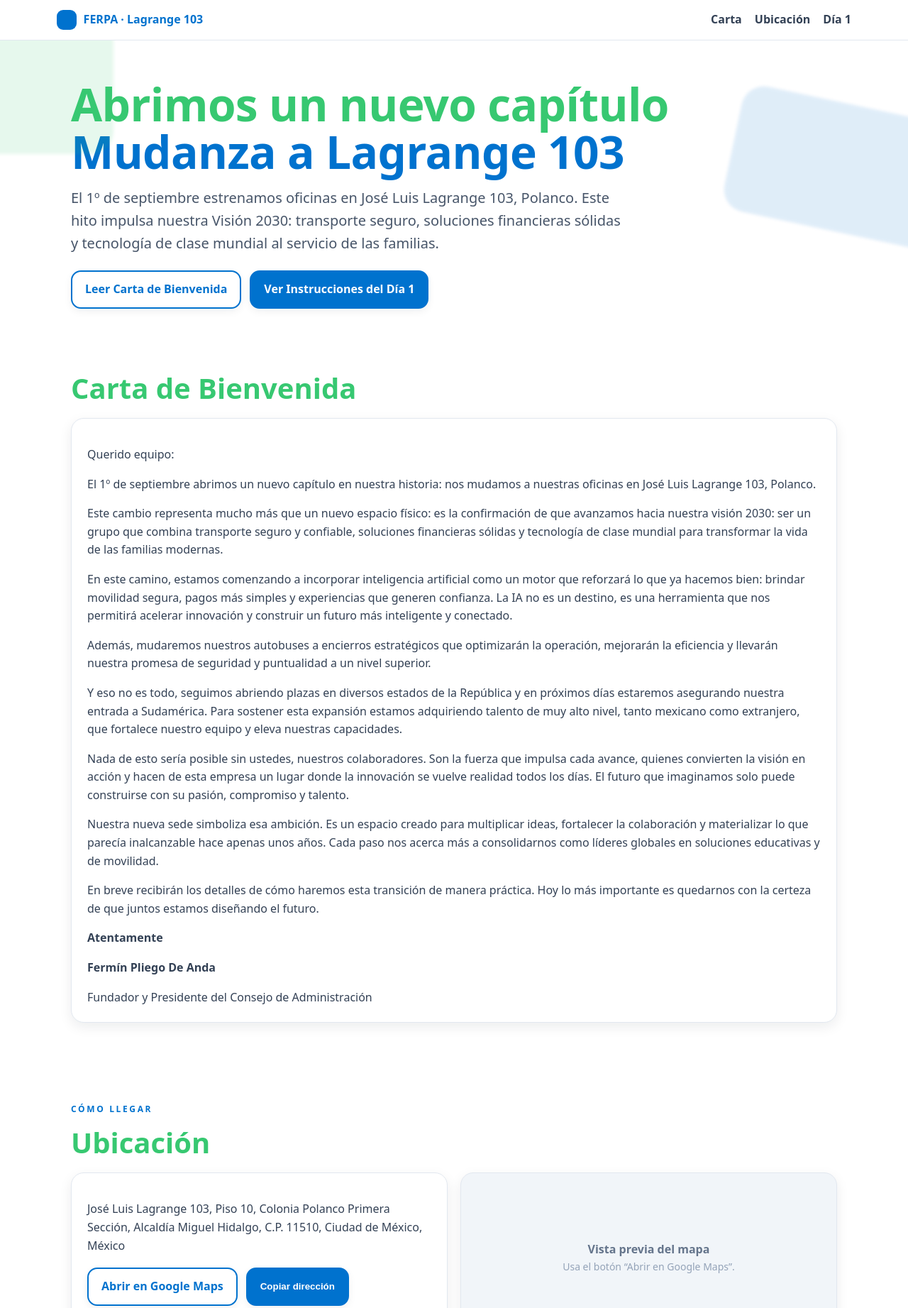
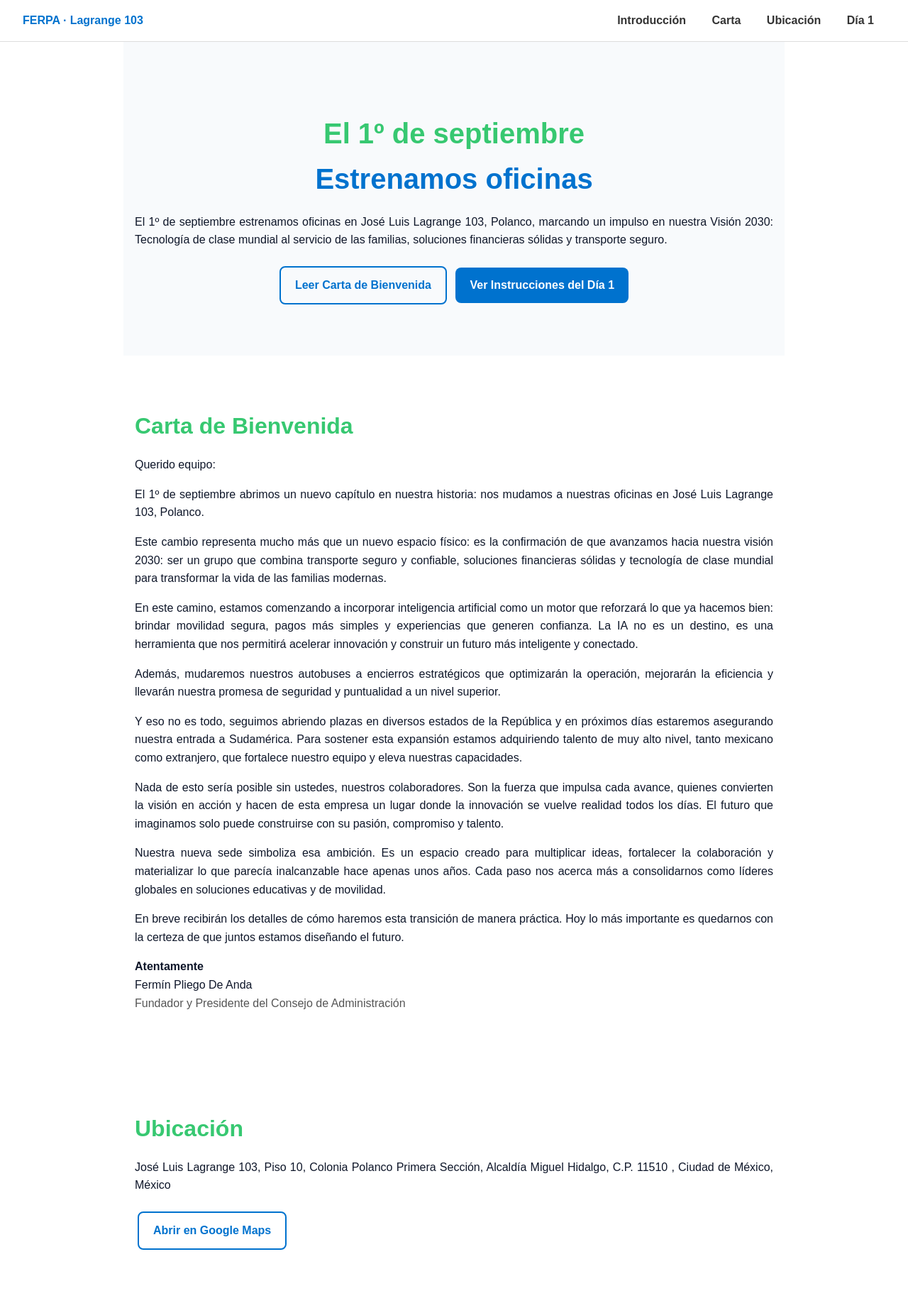
Before and after one commit to Ericote1974/Lagrange-103, a plain HTML site: page index.html in a window 1280 px wide. Shown: the top 1843 px of the page at 71% size. Drawn offline with Linux system fonts and the light colour scheme.

Commit message:
Update index.html

```diff
--- a/index.html
+++ b/index.html
@@ -1,234 +1,194 @@
-<!doctype html>
+<!DOCTYPE html>
 <html lang="es">
 <head>
-  <meta charset="utf-8" />
-  <meta name="viewport" content="width=device-width,initial-scale=1" />
-  <title>Lagrange 103 · Bienvenida e Instrucciones</title>
-  <meta name="description" content="Carta de bienvenida, ubicación e instrucciones para la inauguración de oficinas en José Luis Lagrange 103, Polanco." />
+  <meta charset="UTF-8">
+  <meta name="viewport" content="width=device-width, initial-scale=1.0">
+  <title>Lagrange 103 · Bienvenida</title>
   <style>
-    :root{
-      --primary:#0072CE;   /* azul */
-      --accent:#37C871;    /* verde */
-      --dark:#0F172A;      /* gris muy oscuro */
-      --text:#334155;      /* gris texto */
-      --bg:#FFFFFF;
-      --muted:#F1F5F9;
-      --radius:18px;
-      --shadow:0 6px 18px rgba(15,23,42,.08);
-      --shadow-sm:0 4px 12px rgba(15,23,42,.06);
+    body {
+      font-family: Arial, sans-serif;
+      margin: 0;
+      background: #fff;
+      color: #0f172a;
+      line-height: 1.6;
     }
-    *{box-sizing:border-box}
-    html,body{margin:0;padding:0;background:var(--bg);color:var(--text);font:16px/1.6 system-ui,-apple-system,Segoe UI,Roboto,Ubuntu,"Helvetica Neue",Arial,"Noto Sans","Apple Color Emoji","Segoe UI Emoji"}
-    a{color:var(--primary);text-decoration:none}
-    a:hover{text-decoration:underline}
-    .container{max-width:1120px;margin:0 auto;padding:0 20px}
-    /* Header */
-    header{
-      position:sticky;top:0;z-index:50;
-      background:rgba(255,255,255,.85);backdrop-filter:saturate(140%) blur(6px);
-      border-bottom:1px solid #E2E8F0;
+    header {
+      position: sticky;
+      top: 0;
+      background: #fff;
+      border-bottom: 1px solid #ddd;
+      padding: 1rem 2rem;
+      display: flex;
+      justify-content: space-between;
+      align-items: center;
     }
-    .nav{display:flex;align-items:center;justify-content:space-between;padding:14px 0}
-    .brand{display:flex;align-items:center;gap:.6rem;font-weight:800;color:var(--primary)}
-    .brand-badge{width:28px;height:28px;border-radius:9px;background:var(--primary)}
-    .links{display:flex;gap:18px}
-    .links a{color:#334155;font-weight:600}
-    .links a:hover{color:#0f172a}
-    /* Hero */
-    .hero{position:relative;overflow:hidden}
-    .hero .container{padding:56px 20px 24px}
-    .h1{margin:0;font-weight:900;line-height:1.05;letter-spacing:-.02em}
-    .h1 .line1{display:block;color:var(--accent);font-size:clamp(34px,6vw,64px)}
-    .h1 .line2{display:block;color:var(--primary);font-size:clamp(34px,6vw,64px)}
-    .lead{max-width:780px;margin:16px 0 22px;font-size:clamp(16px,2.2vw,20px);color:#475569}
-    .cta{display:flex;flex-wrap:wrap;gap:12px}
-    .btn{display:inline-flex;align-items:center;gap:.5rem;padding:12px 18px;border-radius:14px;font-weight:700;border:2px solid var(--primary);box-shadow:var(--shadow-sm)}
-    .btn-primary{background:var(--primary);color:#fff;border-color:var(--primary)}
-    .btn-outline{color:var(--primary);background:#fff}
-    .shape-green,.shape-blue{
-      position:absolute;pointer-events:none;border-radius:32px;opacity:.12;filter:blur(2px)
+    header nav a {
+      margin: 0 1rem;
+      text-decoration: none;
+      color: #333;
+      font-weight: bold;
     }
-    .shape-green{width:220px;height:220px;left:-60px;top:-60px;background:var(--accent)}
-    .shape-blue{width:320px;height:180px;right:-70px;top:90px;background:var(--primary);transform:rotate(12deg)}
-    /* Sections */
-    section{scroll-margin-top:84px;padding:56px 0}
-    .section-title{margin:0 0 10px;font-weight:900;font-size:clamp(26px,3.6vw,40px);color:var(--accent)}
-    .section-kicker{margin:0 0 6px;text-transform:uppercase;font-size:12px;letter-spacing:.22em;font-weight:800;color:var(--primary)}
-    .card{
-      background:#fff;border:1px solid #E2E8F0;border-radius:var(--radius);box-shadow:var(--shadow);padding:22px
+    header nav a:hover {
+      color: #0072ce;
     }
-    .grid{display:grid;gap:18px}
-    @media (min-width:860px){ .grid-2{grid-template-columns:1fr 1fr} }
-    /* Lists */
-    ul{padding-left:22px}
-    ol{padding-left:22px}
-    /* Footer */
-    footer{border-top:1px solid #E2E8F0}
-    footer .container{padding:22px 20px;color:#64748B;font-size:14px;display:flex;flex-wrap:wrap;align-items:center;justify-content:space-between;gap:10px}
-    /* Utility */
-    .muted{background:var(--muted)}
-    .mt-8{margin-top:24px}
-    .mb-0{margin-bottom:0}
-    .mb-6{margin-bottom:18px}
-    .mb-10{margin-bottom:28px}
-    .strong{font-weight:800}
+    section {
+      max-width: 900px;
+      margin: 0 auto;
+      padding: 3rem 1rem;
+      text-align: justify;
+    }
+    section h2 {
+      font-size: 2rem;
+      margin-bottom: 1rem;
+      color: #37c871;
+    }
+    section h3 {
+      color: #0072ce;
+      margin-top: 1rem;
+    }
+    .hero {
+      text-align: center;
+      padding: 4rem 1rem;
+      background: #f8fafc;
+    }
+    .hero h1 {
+      font-size: 2.5rem;
+      color: #0072ce;
+      margin-bottom: 1rem;
+    }
+    .hero span {
+      color: #37c871;
+    }
+    .card {
+      border: 1px solid #ddd;
+      border-radius: 12px;
+      padding: 1rem 1.5rem;
+      margin-bottom: 1.5rem;
+      box-shadow: 0 2px 4px rgba(0,0,0,0.05);
+      text-align: justify;
+    }
+    footer {
+      border-top: 1px solid #ddd;
+      padding: 1rem 2rem;
+      font-size: 0.9rem;
+      color: #555;
+      text-align: center;
+    }
+    a.button {
+      display: inline-block;
+      margin: 0.5rem 0.25rem;
+      padding: 0.75rem 1.25rem;
+      border-radius: 8px;
+      font-weight: bold;
+      text-decoration: none;
+    }
+    a.primary {
+      background: #0072ce;
+      color: #fff;
+    }
+    a.secondary {
+      border: 2px solid #0072ce;
+      color: #0072ce;
+    }
   </style>
 </head>
 <body>
-
-  <!-- Header -->
   <header>
-    <div class="container nav">
-      <div class="brand">
-        <span class="brand-badge" aria-hidden="true"></span>
-        <span>FERPA · Lagrange&nbsp;103</span>
-      </div>
-      <nav class="links" aria-label="Principal">
+    <div><strong style="color:#0072ce">FERPA · Lagrange 103</strong></div>
+    <nav>
+      <a href="#introduccion">Introducción</a>
       <a href="#bienvenida">Carta</a>
       <a href="#ubicacion">Ubicación</a>
-        <a href="#dia1">Día&nbsp;1</a>
+      <a href="#instrucciones">Día 1</a>
     </nav>
-    </div>
   </header>
 
-  <!-- Hero -->
-  <div class="hero">
-    <div class="shape-green"></div>
-    <div class="shape-blue"></div>
-    <div class="container">
-      <h1 class="h1">
-        <span class="line1">Abrimos un nuevo capítulo</span>
-        <span class="line2">Mudanza a Lagrange&nbsp;103</span>
-      </h1>
-      <p class="lead">
-        El 1º de septiembre estrenamos oficinas en José Luis Lagrange 103, Polanco. Este hito impulsa nuestra Visión&nbsp;2030: transporte seguro, soluciones financieras sólidas y tecnología de clase mundial al servicio de las familias.
+  <!-- Introducción -->
+  <section class="hero" id="introduccion">
+    <h1><span>El 1º de septiembre</span><br/>Estrenamos oficinas</h1>
+    <p style="text-align: justify;">
+      El 1º de septiembre estrenamos oficinas en José Luis Lagrange 103, Polanco, marcando un impulso en nuestra Visión 2030: Tecnología de clase mundial al servicio de las familias, soluciones financieras sólidas y transporte seguro.
     </p>
-      <div class="cta">
-        <a class="btn btn-outline" href="#bienvenida">Leer Carta de Bienvenida</a>
-        <a class="btn btn-primary" href="#dia1">Ver Instrucciones del Día&nbsp;1</a>
-      </div>
-    </div>
-  </div>
+    <a href="#bienvenida" class="button secondary">Leer Carta de Bienvenida</a>
+    <a href="#instrucciones" class="button primary">Ver Instrucciones del Día 1</a>
+  </section>
 
   <!-- Carta de Bienvenida -->
   <section id="bienvenida">
-    <div class="container">
-      <h2 class="section-title">Carta de Bienvenida</h2>
-      <div class="card">
+    <h2>Carta de Bienvenida</h2>
     <p>Querido equipo:</p>
-        <p>El 1º de septiembre abrimos un nuevo capítulo en nuestra historia: nos mudamos a nuestras oficinas en José Luis Lagrange&nbsp;103, Polanco.</p>
-        <p>Este cambio representa mucho más que un nuevo espacio físico: es la confirmación de que avanzamos hacia nuestra visión&nbsp;2030: ser un grupo que combina transporte seguro y confiable, soluciones financieras sólidas y tecnología de clase mundial para transformar la vida de las familias modernas.</p>
+    <p>El 1º de septiembre abrimos un nuevo capítulo en nuestra historia: nos mudamos a nuestras oficinas en José Luis Lagrange 103, Polanco.</p>
+    <p>Este cambio representa mucho más que un nuevo espacio físico: es la confirmación de que avanzamos hacia nuestra visión 2030: ser un grupo que combina transporte seguro y confiable, soluciones financieras sólidas y tecnología de clase mundial para transformar la vida de las familias modernas.</p>
     <p>En este camino, estamos comenzando a incorporar inteligencia artificial como un motor que reforzará lo que ya hacemos bien: brindar movilidad segura, pagos más simples y experiencias que generen confianza. La IA no es un destino, es una herramienta que nos permitirá acelerar innovación y construir un futuro más inteligente y conectado.</p>
     <p>Además, mudaremos nuestros autobuses a encierros estratégicos que optimizarán la operación, mejorarán la eficiencia y llevarán nuestra promesa de seguridad y puntualidad a un nivel superior.</p>
     <p>Y eso no es todo, seguimos abriendo plazas en diversos estados de la República y en próximos días estaremos asegurando nuestra entrada a Sudamérica. Para sostener esta expansión estamos adquiriendo talento de muy alto nivel, tanto mexicano como extranjero, que fortalece nuestro equipo y eleva nuestras capacidades.</p>
     <p>Nada de esto sería posible sin ustedes, nuestros colaboradores. Son la fuerza que impulsa cada avance, quienes convierten la visión en acción y hacen de esta empresa un lugar donde la innovación se vuelve realidad todos los días. El futuro que imaginamos solo puede construirse con su pasión, compromiso y talento.</p>
     <p>Nuestra nueva sede simboliza esa ambición. Es un espacio creado para multiplicar ideas, fortalecer la colaboración y materializar lo que parecía inalcanzable hace apenas unos años. Cada paso nos acerca más a consolidarnos como líderes globales en soluciones educativas y de movilidad.</p>
     <p>En breve recibirán los detalles de cómo haremos esta transición de manera práctica. Hoy lo más importante es quedarnos con la certeza de que juntos estamos diseñando el futuro.</p>
-        <p class="mb-0 strong">Atentamente</p>
-        <p class="mb-0 strong">Fermín Pliego De Anda</p>
-        <p class="mb-0">Fundador y Presidente del Consejo de Administración</p>
-      </div>
-    </div>
+    <p><strong>Atentamente</strong><br/>Fermín Pliego De Anda<br/><span style="color:#555">Fundador y Presidente del Consejo de Administración</span></p>
   </section>
 
   <!-- Ubicación -->
   <section id="ubicacion">
-    <div class="container">
-      <p class="section-kicker">Cómo llegar</p>
-      <h2 class="section-title">Ubicación</h2>
-      <div class="grid grid-2">
-        <div class="card">
-          <p class="mb-6">
-            José Luis Lagrange 103, Piso 10, Colonia Polanco Primera Sección, Alcaldía Miguel Hidalgo, C.P. 11510, Ciudad de México, México
-          </p>
-          <div class="cta">
-            <a class="btn btn-outline" href="https://maps.app.goo.gl/xFkN5M5uGwuzXVCf6" target="_blank" rel="noreferrer">Abrir en Google&nbsp;Maps</a>
-            <button class="btn btn-primary" id="copy-btn" type="button">Copiar dirección</button>
-          </div>
-        </div>
-        <div class="card muted" aria-hidden="true" style="display:grid;place-items:center;min-height:240px;text-align:center">
-          <div>
-            <div style="font-weight:800;color:#64748B">Vista previa del mapa</div>
-            <div style="font-size:14px;color:#94A3B8">Usa el botón “Abrir en Google Maps”.</div>
-          </div>
-        </div>
-      </div>
-    </div>
+    <h2>Ubicación</h2>
+    <p>José Luis Lagrange 103, Piso 10, Colonia Polanco Primera Sección, Alcaldía Miguel Hidalgo, C.P. 11510 , Ciudad de México, México</p>
+    <p><a href="https://maps.app.goo.gl/xFkN5M5uGwuzXVCf6" target="_blank" class="button secondary">Abrir en Google Maps</a></p>
   </section>
 
   <!-- Instrucciones Día 1 -->
-  <section id="dia1">
-    <div class="container">
-      <h2 class="section-title">Instrucciones Día&nbsp;1 — 1 de septiembre DE 2025</h2>
+  <section id="instrucciones">
+    <h2>Instrucciones Día 1 – 1 de septiembre de 2025</h2>
+    <p>Estimados colaboradores: Les compartimos las indicaciones para la visita a nuestras oficinas con motivo de la inauguración de las instalaciones:</p>
+
     <div class="card">
-        <p class="mb-10">Estimados colaboradores: les compartimos las indicaciones para la visita a nuestras oficinas con motivo de la inauguración de las instalaciones.</p>
-
-        <div class="grid grid-2">
-          <div class="card">
-            <h3 class="strong" style="color:var(--primary);margin-top:0">Llegada</h3>
+      <h3>Llegada</h3>
       <ul>
-              <li>La llegada será a partir de las <span class="strong">8:00</span> de la mañana, en diferentes grupos.</li>
+        <li>La llegada será a partir de las <strong>8:00</strong> de la mañana, en diferentes grupos.</li>
         <li>Jonathan Barrientos les hará llegar un correo electrónico con el grupo al que pertenecen.</li>
       </ul>
     </div>
 
     <div class="card">
-            <h3 class="strong" style="color:var(--primary);margin-top:0">Estacionamiento</h3>
+      <h3>Estacionamiento</h3>
       <ul>
-              <li>Solicitamos <span class="strong">no acudir con vehículo</span>. Ese día se les asignará su cajón de estacionamiento, pero es importante que primero realicen el recorrido a pie.</li>
+        <li>Solicitamos <strong>no acudir con vehículo</strong>. Ese día se les asignará su cajón de estacionamiento, pero es importante que primero realicen el recorrido a pie.</li>
         <li>En caso de que sea indispensable acudir en vehículo, existen estacionamientos cercanos (todos con costo):</li>
-            </ul>
         <ol>
           <li>Estacionamiento del Vips a un costado del edificio.</li>
           <li>Estacionamiento sobre Avenida Lagrange, a 30 metros del edificio.</li>
           <li>Estacionamiento en Plaza Polanco Corporativo, frente al edificio.</li>
         </ol>
-          </div>
-
-          <div class="card">
-            <h3 class="strong" style="color:var(--primary);margin-top:0">Comida</h3>
-            <ul>
-              <li>Les pedimos <span class="strong">no llevar alimentos</span>, ya que habrá un brindis para inaugurar las instalaciones.</li>
       </ul>
     </div>
 
     <div class="card">
-            <h3 class="strong" style="color:var(--primary);margin-top:0">Vestimenta</h3>
-            <ul>
-              <li>El código de vestimenta para este día será <span class="strong">casual-formal</span>.</li>
-            </ul>
+      <h3>Comida</h3>
+      <p>Les pedimos no llevar alimentos, ya que habrá un brindis para inaugurar las instalaciones.</p>
     </div>
 
     <div class="card">
-            <h3 class="strong" style="color:var(--primary);margin-top:0">Identificación</h3>
-            <ul>
-              <li>Es indispensable portar su <span class="strong">credencial de la empresa</span> o, en su defecto, una <span class="strong">identificación oficial</span>.</li>
-            </ul>
+      <h3>Vestimenta</h3>
+      <p>El código de vestimenta para este día será <strong>casual-formal</strong>.</p>
     </div>
 
     <div class="card">
-            <h3 class="strong" style="color:var(--primary);margin-top:0">Reglamento</h3>
-            <ul>
-              <li>Antes de su visita, les pedimos leer con atención los reglamentos que rigen el edificio (se enviarán por correo) para garantizar el cumplimiento de las normas internas.</li>
-            </ul>
+      <h3>Identificación</h3>
+      <p>Es indispensable portar su <strong>credencial de la empresa</strong> o, en su defecto, una <strong>identificación oficial</strong>.</p>
     </div>
 
-          <div class="card" style="grid-column:1/-1">
-            <h3 class="strong" style="color:var(--primary);margin-top:0">Contacto</h3>
-            <ul>
-              <li>Cualquier duda favor de comunicarse con <span class="strong">Eric Barrera</span>, de preferencia antes del 1 de septiembre, para poder brindarles la atención que todos merecen.</li>
-            </ul>
-          </div>
-        </div>
+    <div class="card">
+      <h3>Reglamento</h3>
+      <p>Antes de su visita, les pedimos leer con atención los reglamentos que rigen el edificio, mismos que serán enviados por correo, con el fin de garantizar el cumplimiento de las normas internas.</p>
     </div>
 
-      <div class="cta mt-8">
-        <a class="btn btn-outline" href="#ubicacion">Cómo llegar</a>
-        <a class="btn btn-primary" href="#bienvenida">Volver a la Carta</a>
-      </div>
+    <div class="card">
+      <h3>Contacto</h3>
+      <p>Cualquier duda favor de comunicarse con <strong>Eric Barrera</strong>, de preferencia antes del 1 de septiembre, para poder brindarles la atención que todos merecen.</p>
     </div>
   </section>
 
-  <!-- Footer -->
   <footer>
-    <div class="conta
+    © 2025 FERPA · Grupo UPA · EDYEN · Compra Rentando · EDYEN Capital
+  </footer>
+</body>
+</html>
```
Lines whose indentation alone changed are shown as unchanged.
